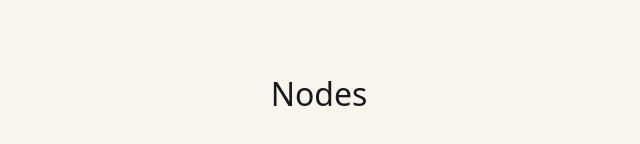
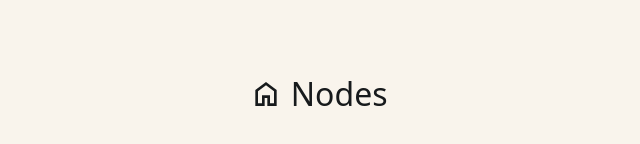
Before and after one commit to Witte-Steur/Nodes, a Vue app: page / in a window 1280 px wide. Shown: the part 226-370 px from the top of the page, without its empty margins (321-961 px from the left). Built offline with nearby package versions, Linux system fonts and the light colour scheme.

Commit message:
Added Home icon

```diff
--- a/src/App.vue
+++ b/src/App.vue
@@ -1,3 +1,7 @@
+<script setup lang="ts">
+  import Home from './components/icons/Home.vue';
+</script>
+
 <template>
-  <h1>Nodes</h1>
+  <h1><Home /> Nodes</h1>
 </template>
--- /dev/null
+++ b/src/components/icons/Home.vue
@@ -0,0 +1,7 @@
+<template>
+  <svg xmlns="http://www.w3.org/2000/svg" viewBox="0 -960 960 960">
+    <path
+      d="M240-200h120v-240h240v240h120v-360L480-740 240-560v360Zm-80 80v-480l320-240 320 240v480H520v-240h-80v240H160Zm320-350Z"
+    />
+  </svg>
+</template>
--- a/src/style.css
+++ b/src/style.css
@@ -19,15 +19,22 @@
 body {
   color: var(--color--text);
   background-color: var(--color--page);
-}
-
-h1 {
   display: flex;
   justify-content: center;
   align-items: center;
   min-height: 80vh;
+}
+
+h1 {
   font-family: system-ui, sans-serif;
   font-size: 2rem;
   line-height: 3rem;
   font-weight: 500;
+
+  svg {
+    width: 1em;
+    height: 1em;
+    vertical-align: -0.125em;
+    fill: currentColor;
+  }
 }
```
